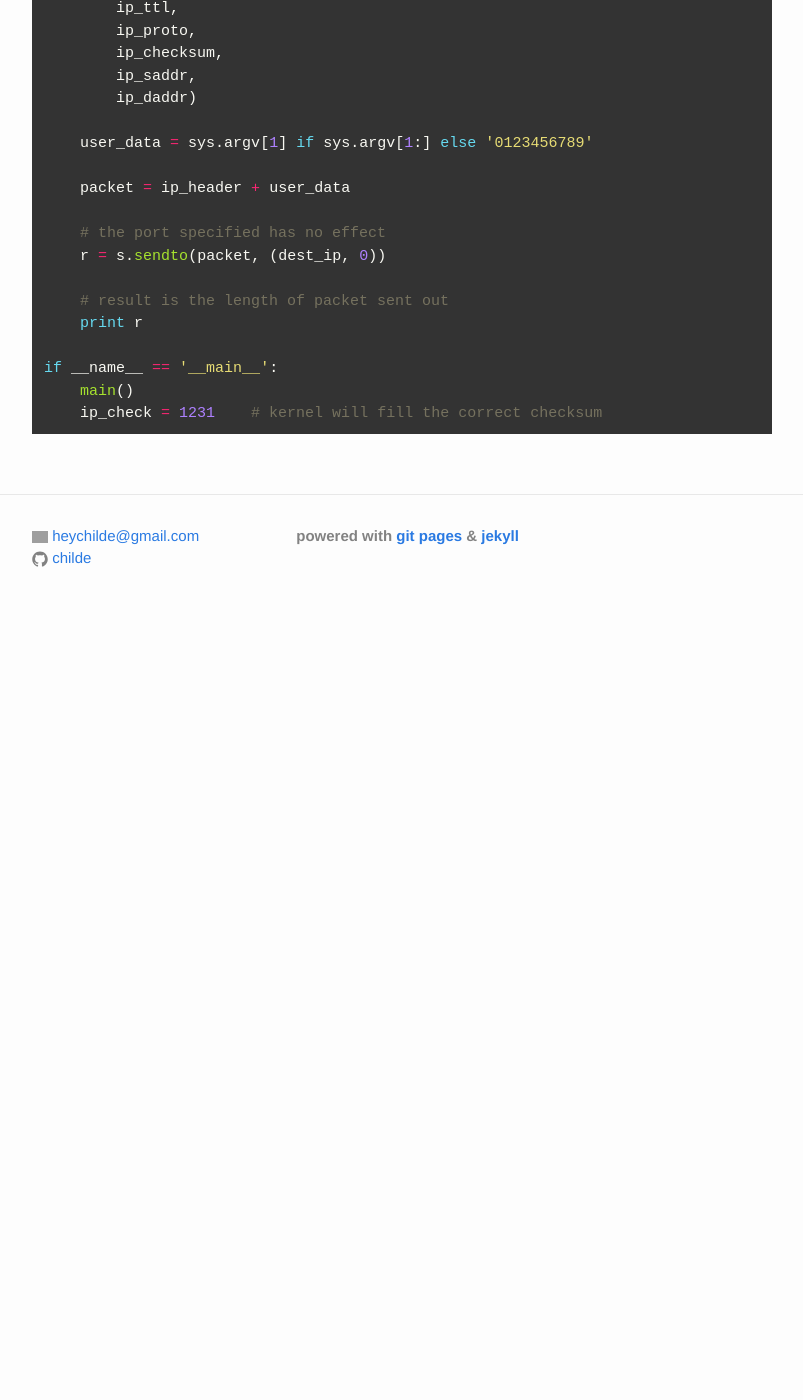
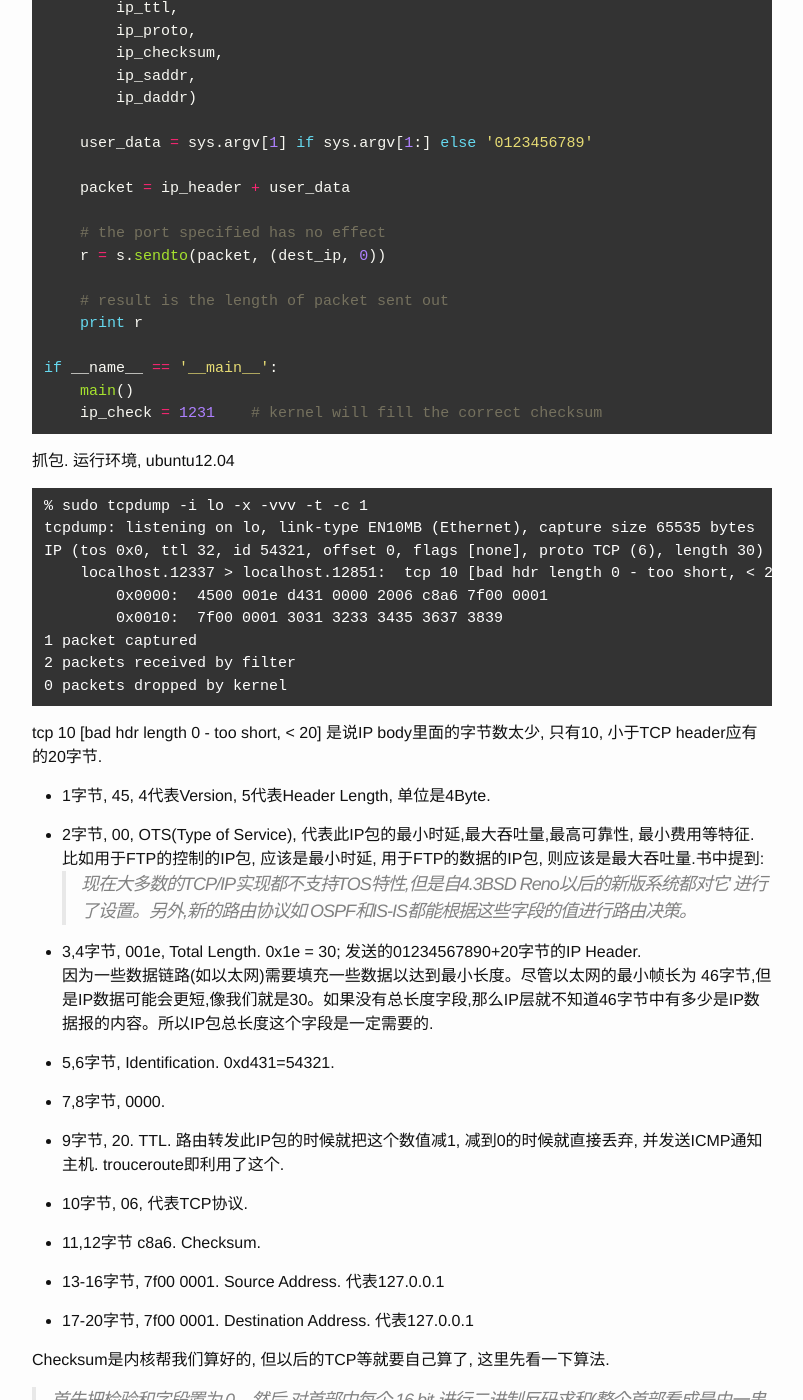
Before and after one commit to childe/ohmycat, a Jekyll site: the page built from _posts/2014-12-03-tcpip-ip.md, in a window 1280 px wide and 1400 px high, scrolled down 2452 px. Shown: the whole window, without its empty margins (238-1041 px from the left). Built offline with Jekyll 4.4.1, drawn with Linux system fonts in a browser that asks for light colours; Markdown is read by kramdown in place of the engine named in the settings; before the commit the page ends 3082 px from its top, so only the background shows below that; some of the changed text lies outside the part shown; grey boxes are pictures that could not be loaded.

Commit message:
解析一下tcpdump的内容 modified:   _posts/2014-12-03-tcpip-ip.md

````diff
--- a/_posts/2014-12-03-tcpip-ip.md
+++ b/_posts/2014-12-03-tcpip-ip.md
@@ -124,3 +124,63 @@ if __name__ == '__main__':
     main()
     ip_check = 1231    # kernel will fill the correct checksum
 ```
+
+抓包. 运行环境, ubuntu12.04
+
+```
+% sudo tcpdump -i lo -x -vvv -t -c 1                                                                                                ✭
+tcpdump: listening on lo, link-type EN10MB (Ethernet), capture size 65535 bytes
+IP (tos 0x0, ttl 32, id 54321, offset 0, flags [none], proto TCP (6), length 30)
+    localhost.12337 > localhost.12851:  tcp 10 [bad hdr length 0 - too short, < 20]
+	0x0000:  4500 001e d431 0000 2006 c8a6 7f00 0001
+	0x0010:  7f00 0001 3031 3233 3435 3637 3839
+1 packet captured
+2 packets received by filter
+0 packets dropped by kernel
+```
+
+tcp 10 [bad hdr length 0 - too short, < 20] 是说IP body里面的字节数太少, 只有10, 小于TCP header应有的20字节.
+
+- 1字节, 45, 4代表Version, 5代表Header Length, 单位是4Byte.
+
+- 2字节, 00, OTS(Type of Service), 代表此IP包的最小时延,最大吞吐量,最高可靠性, 最小费用等特征. 比如用于FTP的控制的IP包, 应该是最小时延, 用于FTP的数据的IP包, 则应该是最大吞吐量.书中提到:
+> 现在大多数的TCP/IP实现都不支持TOS特性,但是自4.3BSD Reno以后的新版系统都对它
+进行了设置。另外,新的路由协议如 OSPF和IS-IS都能根据这些字段的值进行路由决策。
+
+- 3,4字节, 001e, Total Length. 0x1e = 30; 发送的01234567890+20字节的IP Header.
+因为一些数据链路(如以太网)需要填充一些数据以达到最小长度。尽管以太网的最小帧长为 46字节,但是IP数据可能会更短,像我们就是30。如果没有总长度字段,那么IP层就不知道46字节中有多少是IP数据报的内容。所以IP包总长度这个字段是一定需要的.
+
+
+- 5,6字节, Identification. 0xd431=54321.
+
+- 7,8字节, 0000.
+
+- 9字节, 20. TTL. 路由转发此IP包的时候就把这个数值减1, 减到0的时候就直接丢弃, 并发送ICMP通知主机. trouceroute即利用了这个.
+
+- 10字节, 06, 代表TCP协议.
+
+- 11,12字节 c8a6. Checksum.
+
+- 13-16字节, 7f00 0001. Source Address. 代表127.0.0.1
+
+- 17-20字节, 7f00 0001. Destination Address. 代表127.0.0.1
+
+
+Checksum是内核帮我们算好的, 但以后的TCP等就要自己算了, 这里先看一下算法.
+
+> 首先把检验和字段置为 0。然后,对首部中每个 16 bit 进行二进制反码求和(整个首部看成是由一串 16 bit的字组成)
+
+```py
+def checksum(ip_header):
+    ip_header += chr(0x00)*(len(ip_header)%2)
+    r = 0
+    while ip_header:
+        # 因为ip_header已经是网络序了, 所以这里用H. 否则需要用!H
+        r += unpack('H',ip_header[:2])[0]
+        ip_header = ip_header[2:]
+
+    if r > 0xffff:
+        r = r&0xffff + (r>>16);
+
+    return ~r
+```
````
